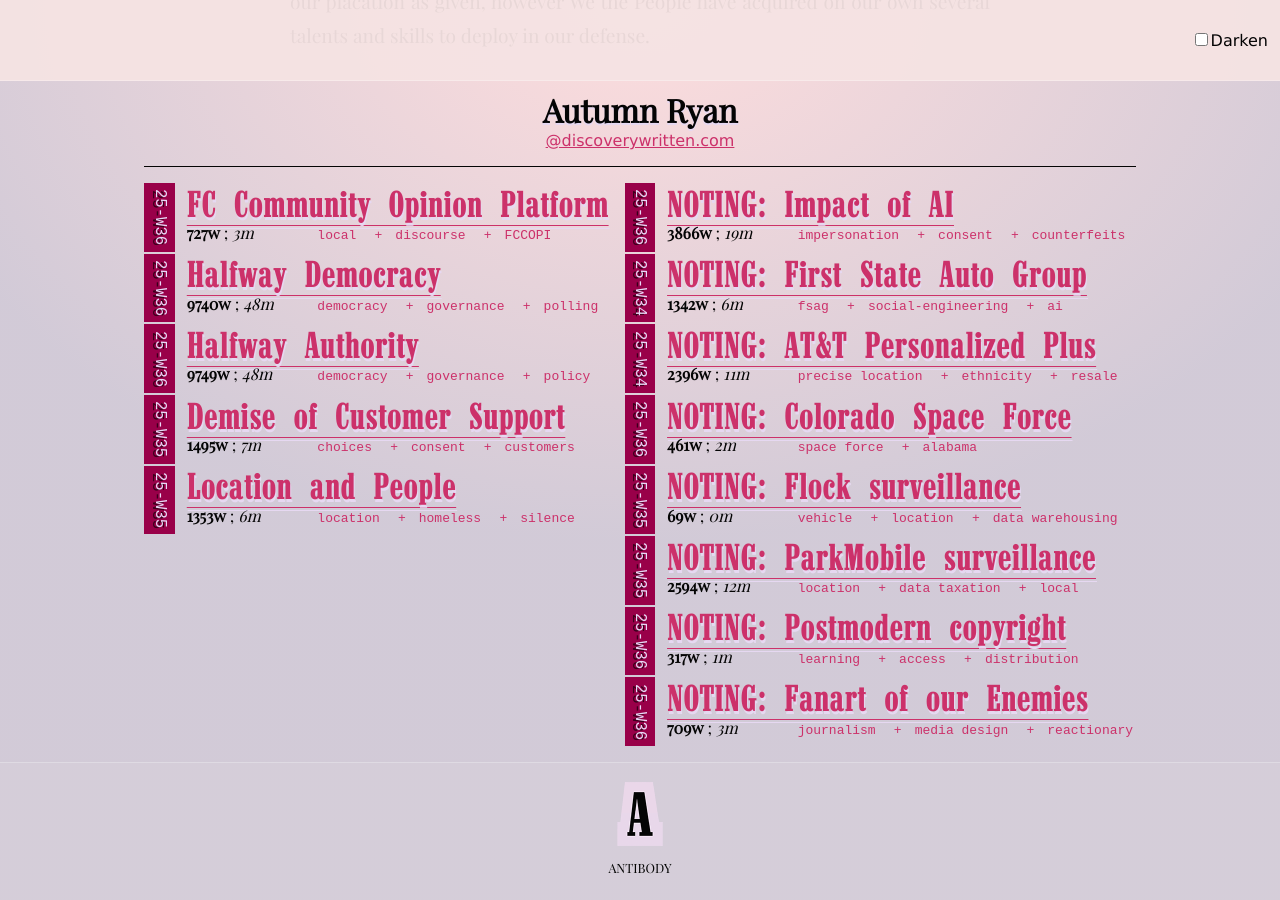
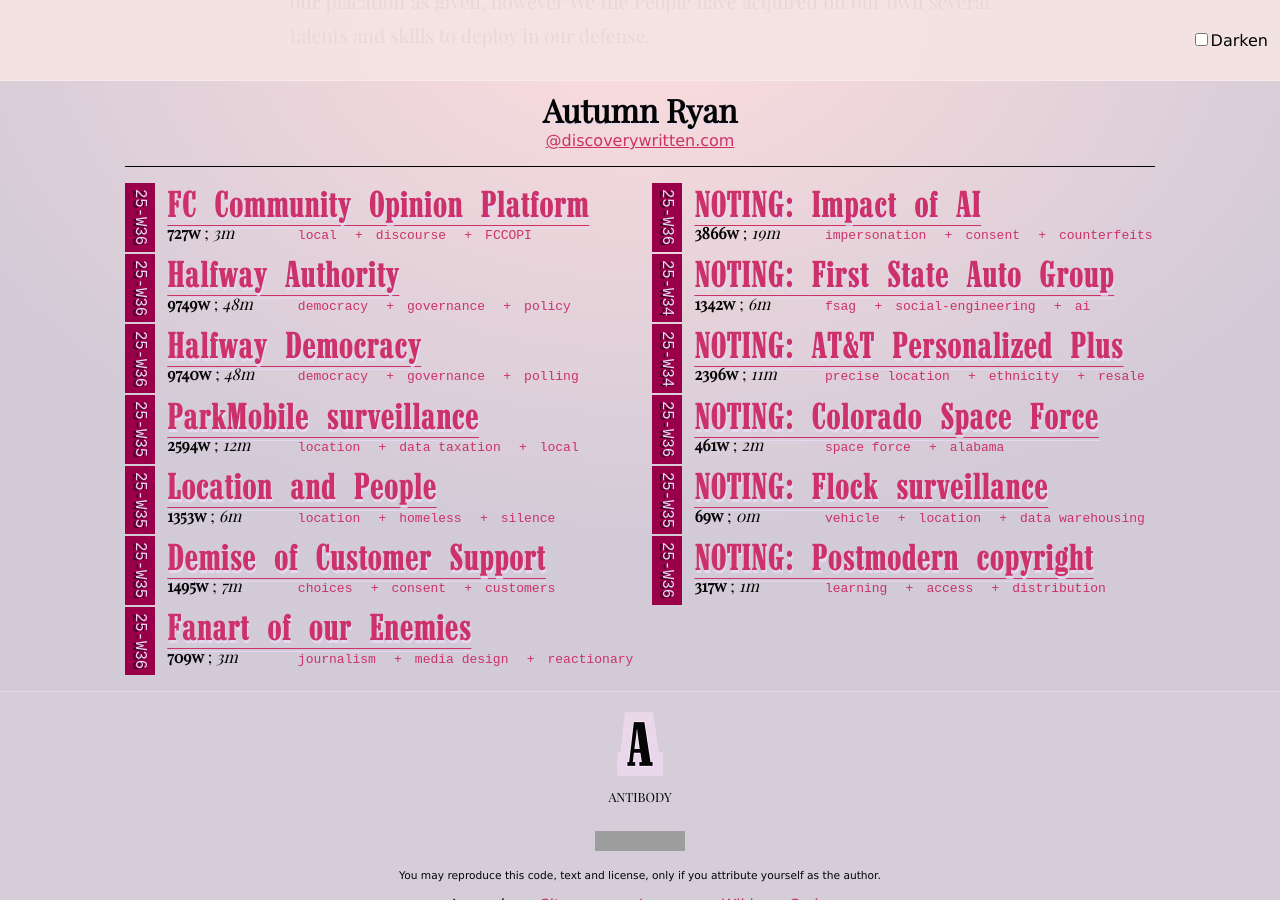
Before and after one commit to tiliv/antibody, a Jekyll site: the page built from docs/index.md, in a window 1280 px wide and 900 px high, scrolled down 915 px. Built offline with Jekyll 4.4.1, drawn with Linux system fonts in a browser that asks for light colours; grey boxes are pictures that could not be loaded.

Commit message:
Balance columns for now

```diff
--- a/docs/journal/autumn-ryan-Fanart-of-Enemies/index.md
+++ b/docs/journal/autumn-ryan-Fanart-of-Enemies/index.md
@@ -1,14 +1,14 @@
 ---
 date: 2025-09-01
 rank: 4
-title: "NOTING: Fanart of our Enemies"
+title: "Fanart of our Enemies"
 author: Autumn Ryan
 author_email: autumn@discoverywritten.com
 
-contact_subject: "NOTING: Fanart of our Enemies"
+contact_subject: "Fanart of our Enemies"
 tags: [journalism, media design, reactionary]
 
-layout: noting
+layout: journal
 public: true
 published: true
 index: true
--- a/docs/journal/autumn-ryan-Park-Mobile/index.md
+++ b/docs/journal/autumn-ryan-Park-Mobile/index.md
@@ -1,15 +1,15 @@
 ---
 date: 2025-08-30
-rank: 4
-title: "NOTING: ParkMobile surveillance"
+rank: 2
+title: "ParkMobile surveillance"
 author: Autumn Ryan
 author_email: autumn@discoverywritten.com
 
 
-contact_subject: "NOTING: ParkMobile surveillance"
+contact_subject: "ParkMobile surveillance"
 tags: [location, data taxation, local]
 
-layout: noting
+layout: journal
 public: true
 published: true
 index: true
```
Also changed, not shown: docs/journal/autumn-ryan-Customer-Support/index.md (+1 -1 lines), docs/journal/autumn-ryan-Halfway-Democracy/index.md (+1 -1 lines).
